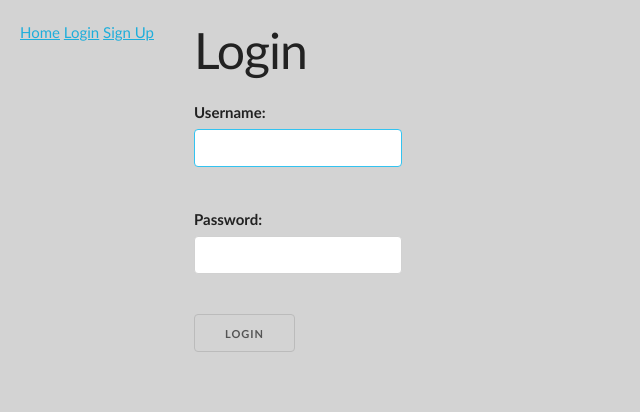
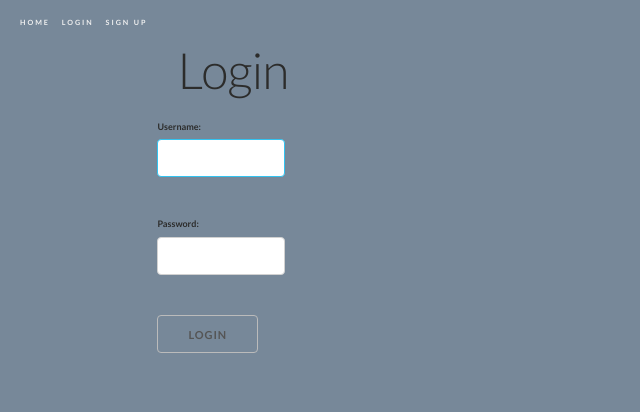
Before and after one commit to morgan-jaouni/Wayfarer, a Django app: page /accounts/login/ in a window 1280 px wide. Shown: the top 412 px of the page, without its empty margins (0-640 px from the left). Run offline with Django 3.2, Linux system fonts and the light colour scheme; parts of the project's set-up code (start-up, migrations or seed data) failed here and were passed over.

Commit message:
BH initial changes to new wayfarer clone repo

```diff
--- a/wayfarer_project/main_app/static/css/style.css
+++ b/wayfarer_project/main_app/static/css/style.css
@@ -1,16 +1,49 @@
+@import url(https://fonts.googleapis.com/css?family=Lato:300,400,700);
+
+@font-face {
+	font-family: 'icomoon';
+	src:url('../fonts/icomoon.eot');
+	src:url('../fonts/icomoon.eot?#iefix') format('embedded-opentype'),
+		url('../fonts/icomoon.woff') format('woff'),
+		url('../fonts/icomoon.ttf') format('truetype'),
+    url('../fonts/icomoon.svg#icomoon') format('svg');
+
+	font-weight: normal;
+  font-style: normal;
+
+}
+
+* {
+  box-sizing: border-box;
+}
+
 body {
-  background: lightgray;
-  font-family: 'Trebuchet MS', 'Lucida Sans Unicode', 'Lucida Grande', 'Lucida Sans', Arial, sans-serif;
+  font-family: 'Lato', Calibri, Arial, sans-serif;
+  color: #2c2c2b;
+  background: #333;
+  font-size: 0.9em;
+  font-weight: 300;
+  background: lightslategrey;
   display: flex;
   max-width: 100vw;
 }
 
-.auth {
-  flex-direction: row;
-  justify-content: center;
-  margin: 10px;
-  padding: 10px;
+a {
+	color: #f0f0f0;
+	text-decoration: none;
+	font-weight: 700;
+	letter-spacing: 2px;
+  padding: 10 5px;
+  margin: 5px;
+	text-transform: uppercase;
+  font-size: 80%;
+  position: relative;
+  top: 15px;
+  left: 15px;
+}
 
+a:hover {
+  color: lightskyblue
 }
 
 .container {
@@ -19,3 +52,8 @@ body {
   margin: 10px;
   padding: 10px;
 }
+
+h1 {
+  margin: 10px;
+  padding: 10px;
+}
```
Also changed, not shown: 1 other file.
